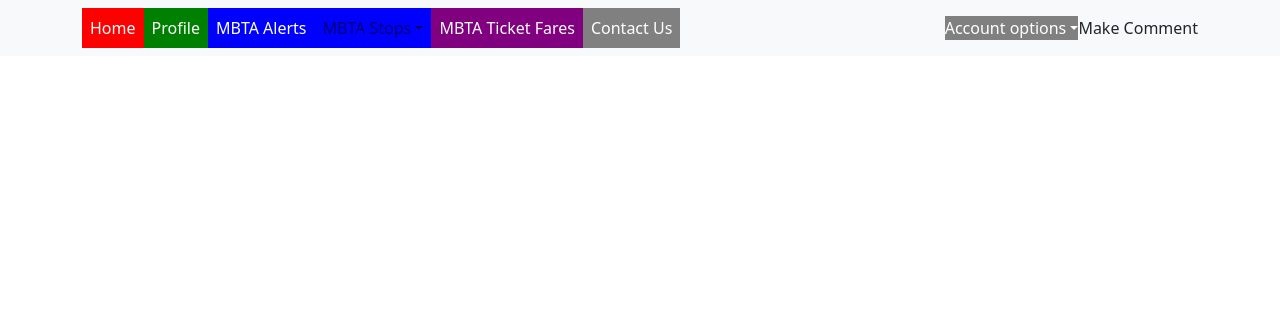
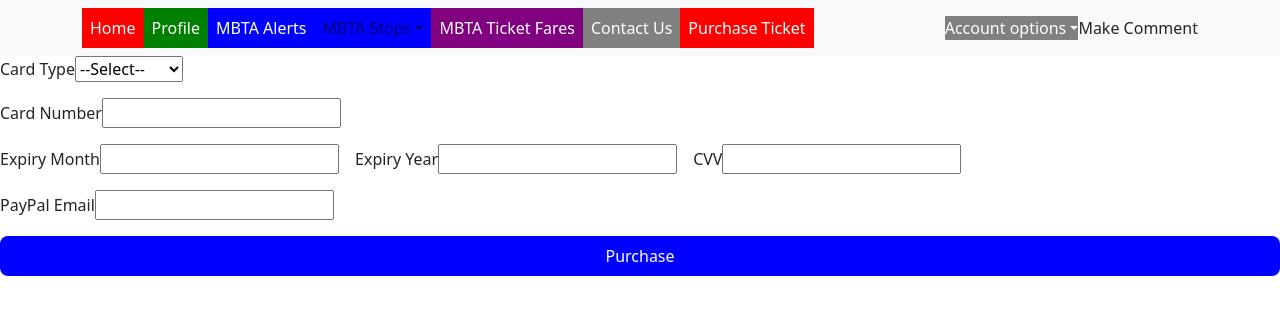
Before and after one commit to conkbonk/csc300-project, a React (Create React App) app in the folder frontend/: page /ticketPurchase in a window 1280 px wide. Shown: the top 314 px of the page. Built offline with nearby package versions, Linux system fonts and the light colour scheme.

Commit message:
purchase page

```diff
--- a/frontend/src/App.js
+++ b/frontend/src/App.js
@@ -1,15 +1,11 @@
-import React from "react";
-// We use Route in order to define the different routes of our application
+import React, { createContext, useState, useEffect } from "react";
 import { Route, Routes } from "react-router-dom";
-
-// We import all the components we need in our app
 import Navbar from "./components/navbar";
 import LandingPage from "./components/pages/landingPage";
 import HomePage from "./components/pages/homePage";
 import Login from "./components/pages/loginPage";
 import Signup from "./components/pages/registerPage";
 import PrivateUserProfile from "./components/pages/privateUserProfilePage";
-import { createContext, useState, useEffect } from "react";
 import getUserInfo from "./utilities/decodeJwt";
 import MbtaAlertsPage from "./components/pages/mbtaAlerts";
 import RedStops from "./components/pages/redStops";
@@ -19,9 +15,10 @@
 import TicketFares from "./components/pages/ticketFares";
 import Contact from "./components/pages/contact";
 import AddCommmentPage from "./components/pages/addComment";
+import TicketPurchase from "./components/pages/ticketPurchase";
+
 export const UserContext = createContext();
-//test change
-//test again
+
 const App = () => {
   const [user, setUser] = useState();
 
@@ -47,12 +44,11 @@
           <Route exact path="/contact" element={<Contact/>}/>
           <Route path="/privateUserProfile" element={<PrivateUserProfile />} />
           <Route path="/addComment" element={<AddCommmentPage />} />
+          <Route path="/ticketPurchase" element={<TicketPurchase />} />
         </Routes>
       </UserContext.Provider>
     </>
   );
 };
 
-
-
-export default App
+export default App;
--- a/frontend/src/components/navbar.js
+++ b/frontend/src/components/navbar.js
@@ -29,6 +29,7 @@
             </NavDropdown>
             <Nav.Link href="/ticketFares" style={{backgroundColor: "purple", color: "white"}}>MBTA Ticket Fares</Nav.Link>
             <Nav.Link href="/contact" style={{backgroundColor: "gray", color: "white"}}>Contact Us</Nav.Link>
+            <Nav.Link href="/ticketPurchase"style={{backgroundColor: "red", color: "white"}}>Purchase Ticket</Nav.Link>
           </Nav>
           <NavDropdown title="Account options" id="basic-nav-dropdown" style={{backgroundColor: "Grey", color: "White"}}>
             <NavDropdown.Item href="/login" style={{backgroundColor: "green", color: "yellow"}}>Login</NavDropdown.Item>
--- /dev/null
+++ b/frontend/src/components/pages/ticketPurchase.js
@@ -0,0 +1,78 @@
+import { useState } from "react";
+
+function TicketPurchase() {
+  const [cardType, setCardType] = useState("");
+  const [cardNumber, setCardNumber] = useState("");
+  const [expiryMonth, setExpiryMonth] = useState("");
+  const [expiryYear, setExpiryYear] = useState("");
+  const [cvv, setCvv] = useState("");
+  const [paypalEmail, setPaypalEmail] = useState("");
+
+  const handleSubmit = (event) => {
+    event.preventDefault();
+
+    // Add code to update user purchase history with the details of the current purchase
+    const purchaseDetails = {
+      cardType,
+      cardNumber,
+      expiryMonth,
+      expiryYear,
+      cvv,
+      paypalEmail,
+      date: new Date().toLocaleDateString(),
+      time: new Date().toLocaleTimeString(),
+      // Add any other details you want to include in the purchase history
+    };
+
+    // Here's an example of how you could update the user's purchase history using localStorage
+    const purchaseHistory = JSON.parse(localStorage.getItem("purchaseHistory")) || [];
+    const updatedPurchaseHistory = [...purchaseHistory, purchaseDetails];
+    localStorage.setItem("purchaseHistory", JSON.stringify(updatedPurchaseHistory));
+
+    // Reset form fields
+    setCardType("");
+    setCardNumber("");
+    setExpiryMonth("");
+    setExpiryYear("");
+    setCvv("");
+    setPaypalEmail("");
+  };
+
+  return (
+    <form onSubmit={handleSubmit} style={{ display: "flex", flexDirection: "column", gap: "1rem" }}>
+      <div>
+        <label htmlFor="cardType">Card Type</label>
+        <select id="cardType" name="cardType" value={cardType} onChange={(event) => setCardType(event.target.value)}>
+          <option value="">--Select--</option>
+          <option value="amex">Amex</option>
+          <option value="visa">Visa</option>
+          <option value="mastercard">Mastercard</option>
+        </select>
+      </div>
+      <div>
+        <label htmlFor="cardNumber">Card Number</label>
+        <input id="cardNumber" name="cardNumber" type="text" value={cardNumber} onChange={(event) => setCardNumber(event.target.value)} />
+      </div>
+      <div style={{ display: "flex", gap: "1rem" }}>
+        <div>
+          <label htmlFor="expiryMonth">Expiry Month</label>
+          <input id="expiryMonth" name="expiryMonth" type="text" value={expiryMonth} onChange={(event) => setExpiryMonth(event.target.value)} />
+        </div>
+        <div>
+          <label htmlFor="expiryYear">Expiry Year</label>
+          <input id="expiryYear" name="expiryYear" type="text" value={expiryYear} onChange={(event) => setExpiryYear(event.target.value)} />
+        </div>
+        <div>
+          <label htmlFor="cvv">CVV</label>
+          <input id="cvv" name="cvv" type="text" value={cvv} onChange={(event) => setCvv(event.target.value)} />
+        </div>
+      </div>
+      <div>
+        <label htmlFor="paypalEmail">PayPal Email</label>
+        <input id="paypalEmail" name="paypalEmail" type="text" value={paypalEmail} onChange={(event) => setPaypalEmail(event.target.value)} />
+      </div>
+      <button type="submit" style={{ padding: "0.5rem 1rem", backgroundColor: "blue", color: "white", border: "none", borderRadius: "0.5rem", cursor: "pointer" }}>Purchase</button>
+    </form>
+  );
+}
+export default TicketPurchase;
```
